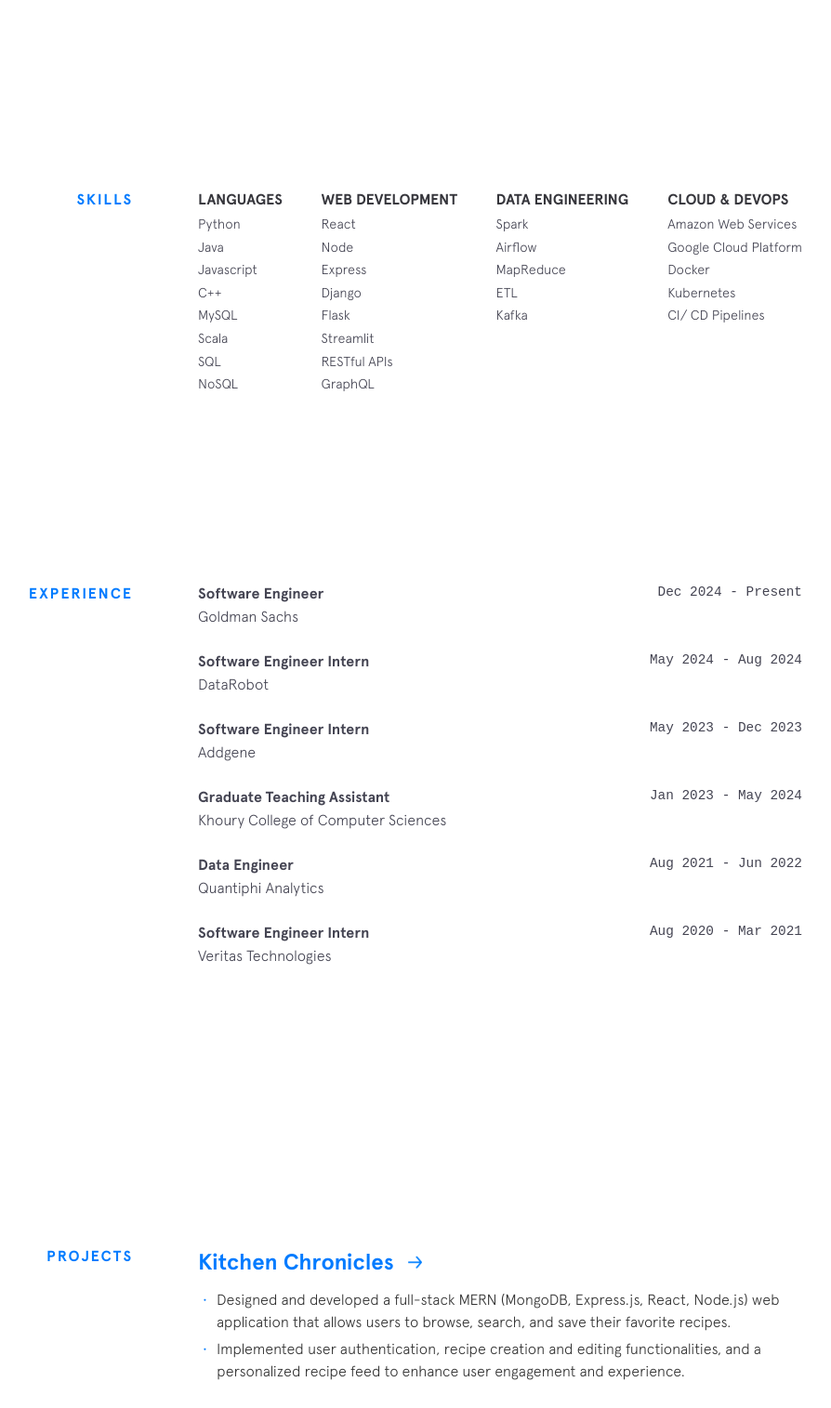
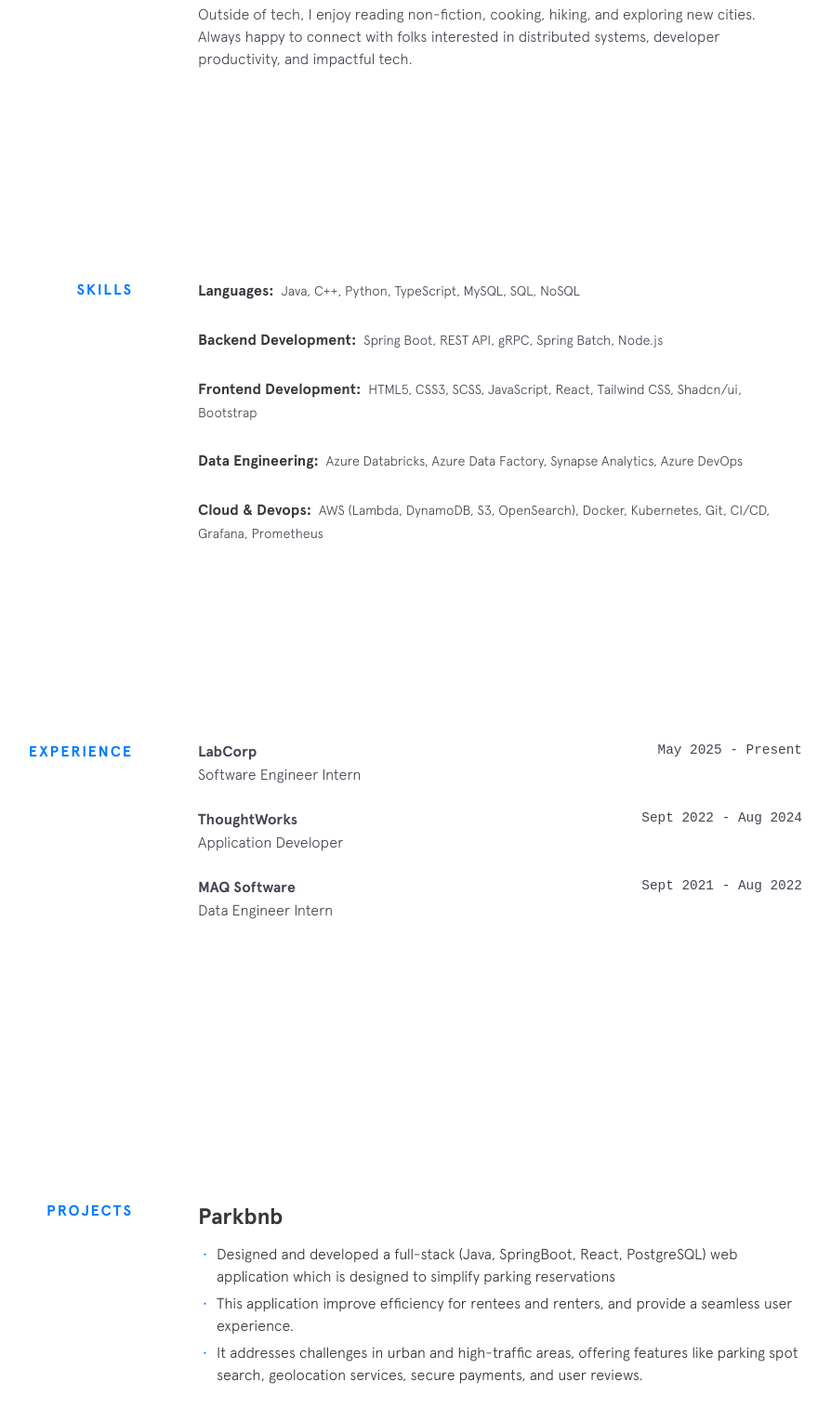
Before and after one commit to shreya2430/Portfolio, a Gatsby site: page / in a window 1280 px wide. Shown: the part 1285-2800 px from the top of the page at 93% size, without its empty margins (237-1131 px from the left). Built offline with nearby package versions, Linux system fonts and the light colour scheme; Gatsby itself is replaced by a stand-in of ours.

Commit message:
update portfolio

```diff
--- a/src/components/background/background.js
+++ b/src/components/background/background.js
@@ -2,10 +2,11 @@
 
 const backgroundData = {
   title: "Background",
-  part1: "I'm a Software Engineer at Goldman Sachs, where I build compliance monitoring systems. After completing my Master's in Computer Science from Northeastern University, I've had the opportunity to work across diverse domains - from healthcare tech at Addgene to data engineering at Quantiphi, and now fintech at Goldman Sachs.",
-  part2: "My work focuses on developing scalable backend systems and cloud infrastructure. I enjoy tackling complex problems using technologies like Java, Spring Boot, and Kubernetes, while always keeping an eye on system reliability and performance.",
-  part3: "When I'm not coding or exploring new technologies, you'll find me reading non-fiction books, hiking new trails, or out on a run. I believe the best engineering solutions come from a well-balanced mind.",
-  part4: "Always excited to connect with fellow tech enthusiasts and discuss innovations in distributed systems, cloud architecture, or financial technology."
+  part1: "I'm a Software Developer with 2+ years of experience across backend development, cloud systems, and data engineering. I've worked on high-scale healthcare systems at LabCorp processing 70+ million records daily, while pursuing my Master's in Software Engineering Systems at Northeastern University.",
+  part2: "Previously, I worked as a Java Application Developer at ThoughtWorks, building scalable applications with Spring Boot and gRPC, achieving 90%+ test coverage and improving deployment efficiency by 30% through Kubernetes optimization.",
+  part2_5: "I also have experience as a Data Engineer at MAQ Software, where I built optimized ETL pipelines on Azure, resulting in 50% faster execution and significant cost savings.",
+  part3: "I love building backend systems that solve real-world problems, especially using Java, Spring Boot, AWS, and Kubernetes. I'm passionate about clean code, test-driven development, and delivering production-ready systems with performance and reliability in mind.",
+  part4: "Outside of tech, I enjoy reading non-fiction, cooking, hiking, and exploring new cities. Always happy to connect with folks interested in distributed systems, developer productivity, and impactful tech."
 };
 
 const Background = () => (
@@ -14,6 +15,7 @@
     <div className="section__content">
       <p>{backgroundData.part1}</p>
       <p>{backgroundData.part2}</p>
+      <p>{backgroundData.part2_5}</p>
       <p>{backgroundData.part3}</p>
       <p>{backgroundData.part4}</p>
     </div>
--- a/src/components/experience/experience.js
+++ b/src/components/experience/experience.js
@@ -1,44 +1,25 @@
 import * as React from "react"
 import "./experience.scss"
 
-
 const experienceData = [
   {
-    "company": "Software Engineer",
-    "url": "https://www.goldmansachs.com/",
-    "time": "Dec 2024 - Present",
-    "position": "Goldman Sachs"
+    "company": "LabCorp",
+    "url": "https://www.labcorp.com/",
+    "time": "May 2025 - Present",
+    "position": "Software Engineer Intern"
   },
   {
-    "company": "Software Engineer Intern",
-    "url": "https://www.datarobot.com/",
-    "time": "May 2024 - Aug 2024",
-    "position": "DataRobot"
+    "company": "ThoughtWorks",
+    "url": "https://www.thoughtworks.com/",
+    "time": "Sept 2022 - Aug 2024",
+    "position": "Application Developer"
   },
   {
-    "company": "Software Engineer Intern",
-    "url": "https://addgene.org/",
-    "time": "May 2023 - Dec 2023",
-    "position": "Addgene"
-  },
-  {
-    "company": "Graduate Teaching Assistant",
-    "url": "https://www.khoury.northeastern.edu/",
-    "time": "Jan 2023 - May 2024",
-    "position": "Khoury College of Computer Sciences"
-  },
-  {
-    "company": "Data Engineer",
-    "url": "https://quantiphi.com/",
-    "time": "Aug 2021 - Jun 2022",
-    "position": "Quantiphi Analytics"
-  },
-  {
-    "company": "Software Engineer Intern",
-    "url": "https://www.veritas.com/",
-    "time": "Aug 2020 - Mar 2021",
-    "position": "Veritas Technologies"
-  },
+    "company": "MAQ Software",
+    "url": "https://maqsoftware.com/",
+    "time": "Sept 2021 - Aug 2022",
+    "position": "Data Engineer Intern"
+  }
 ]
 
 const Experience = () => (
--- a/src/components/footer/footer.js
+++ b/src/components/footer/footer.js
@@ -4,27 +4,27 @@
 const socialData = [
   {
     "title": "email",
-    "url": "mailto:amoddhopavkar2@gmail.com"
+    "url": "mailto:shreyawanisha1221@gmail.com"
   },
   {
     "title": "github",
-    "url": "https://github.com/amoddhopavkar2"
+    "url": "https://github.com/shreya2430"
   },
   {
     "title": "linkedin",
-    "url": "https://www.linkedin.com/in/amoddho2/"
+    "url": "https://www.linkedin.com/in/shreya-wanisha/"
   },
 ]
 const Footer = () => (
   <footer className="footer">
     <div className="footer__copyright">
       <div className="top">
-        <span>Developed by&nbsp;</span>
+        <span>Developed by &nbsp;</span>
       </div>
       <div className="bottom">
-        <span>Amod Dhopavkar</span>
+        <span>Shreya Wanisha</span>
         <img className="emoji" src="./images/emojis/rockon.png" alt="emoji"/>
-          <span>2024</span>
+          <span>2025</span>
       </div>
     </div>
     <div className="footer__links">
--- a/src/components/four-zero-four/four-zero-four.js
+++ b/src/components/four-zero-four/four-zero-four.js
@@ -4,7 +4,7 @@
 const FourZeroFour = () => (
   <>
     <body className="not-found">
-      <div className="name">Amod Dhopavkar</div>
+      <div className="name">Shreya Wanisha</div>
       <img src="../images/emojis/thinking-face.png" alt=""/>
       <h1>Hmmm...</h1>
       <h2>Looks like there's nothing here.<br/>Maybe you should go back <a href="/">home</a>.</h2>
--- a/src/components/projects/projects.js
+++ b/src/components/projects/projects.js
@@ -3,61 +3,67 @@
 
 const projectsData = [
   {
-    "name": "Kitchen Chronicles",
-    "url": "https://amoddhopavkar-kitchenchronicles.netlify.app/search",
+    "name": "Parkbnb",
+    // "url": "https://amoddhopavkar-kitchenchronicles.netlify.app/search",
     "description": [
-      "Designed and developed a full-stack MERN (MongoDB, Express.js, React, Node.js) web application that allows users to browse, search, and save their favorite recipes.",
-      "Implemented user authentication, recipe creation and editing functionalities, and a personalized recipe feed to enhance user engagement and experience.",
+      "Designed and developed a full-stack (Java, SpringBoot, React, PostgreSQL) web application which is designed to simplify parking reservations",
+      "This application improve efficiency for rentees and renters, and provide a seamless user experience.",
+      "It addresses challenges in urban and high-traffic areas, offering features like parking spot search, geolocation services, secure payments, and user reviews.",
     ],
-    "githubUrl": "https://github.com/amoddhopavkar2/kitchen-chronicles-react-app",
+    "githubUrl": "https://github.com/shreya2430/Parkbnb",
+    "used": [
+      {"thing": "Java"},
+      {"thing": "SpringBoot"},
+      {"thing": "React"},
+      {"thing": "PostgreSQL"},
+      {"thing": "Google Maps API"},
+      {"thing": "Stripe payments"},
+    ]
+  },
+  {
+    "name": "TrueVoice",
+    "description": [
+      "TrueVoice is a user-friendly platform that revolutionizes how businesses collect and showcase customer testimonials. ",
+      "This intuitive solution streamlines the process of gathering authentic video and text testimonials, allowing companies to effortlessly capture the genuine voices of their satisfied customers.",
+      "With its easy-to-use interface, customizable collection forms, and seamless website integration, TrueVoice empowers businesses to leverage powerful social proof, build trust, and boost conversions."
+    ],
+    "githubUrl": "https://github.com/shreya2430/TrueVoices",
     "used": [
       {"thing": "MongoDB"},
       {"thing": "Node.js"},
       {"thing": "React"},
-      {"thing": "Express"},
-      {"thing": "Redux.js"},
-      {"thing": "REST APIs"},
+      {"thing": "Stripe"},
+      {"thing": "Vite PWA"},
     ]
   },
   {
-    "name": "Collaborative Code Editor",
+    "name": "PresenceHub - Attendance Management System",
     "description": [
-      "Engineered a real-time collaborative coding environment where multiple users can simultaneously edit and debug code, fostering teamwork and productivity.",
-      "Leveraged WebSockets for instant communication and implemented syntax highlighting and code completion features to enhance the coding experience.",
+      "Built a full-stack web-based Attendance Management System designed for educational institutions to streamline student attendance tracking.",
+      "The application provides role-based functionalities for Admins, Faculty, and Students, including QR-based attendance marking, detailed reporting, and secure authentication.",
     ],
+    "githubUrl": "https://github.com/shreya2430/PresenceHub",
     "used": [
-      {"thing": "WebSockets"},
-      {"thing": "Node.js"},
-      {"thing": "React"},
-      {"thing": "Prism.js"},
-      {"thing": "Monaco Editor"},
+      {"thing": "Spring Boot"},
+      {"thing": "MYSQL"},
+      {"thing": "JSP,"},
+      {"thing": "Bootstrap"},
+      {"thing": "AJAX"},
     ]
   },
   {
-    "name": "E-Inventory Management System",
+    "name": "Monte Carlo Tree Search Games – TicTacToe & Checkers",
     "description": [
-      "Built a scalable and efficient inventory management system deployed on AWS, leveraging RDS for reliable data storage and Flask for a RESTful API backend.",
-      "The system streamlines product tracking, order processing, and generates automated reports for data-driven insights.",
+      "This project implements TicTacToe and Checkers using the Monte Carlo Tree Search (MCTS) algorithm.",
+      "It includes complete game logic, a GUI built with Java Swing, benchmarking tools, and analysis of performance based on iteration counts.",
     ],
-    "used": [
-      {"thing": "Amazon Web Services (AWS)"},
-      {"thing": "SQL"},
-      {"thing": "Python"},
-      {"thing": "Flask"},
-    ]
-  },
-  {
-    "name": "MoneyMagnet: Stock Market Portfolio Management & Simulation",
-    "description": [
-      "Developed a Java application adhering to the MVC architectural pattern, providing users with real-time stock information and portfolio management capabilities.",
-      "Integrated the Alphavantage API for seamless data fetching and implemented comprehensive JUnit tests to ensure code quality and robustness.",
-    ],
+    "githubUrl": "https://github.com/shreya2430/TicTacToe-and-Checkers-using-MCTS",
     "used": [
       {"thing": "Java"},
       {"thing": "Java - Swing"},
       {"thing": "JUnit"},
-      {"thing": "REST APIs"},
-      {"thing": "Agile Methodologies"},
+      {"thing": "MCTS Algorithm"},
+      {"thing": "Benchmarking Tools"},
     ]
   },
 ]
--- a/src/components/seo.js
+++ b/src/components/seo.js
@@ -1,10 +1,10 @@
 import * as React from "react"
 
 const seoData = {
-  "title": "Amod Dhopavkar",
-  "description": "Amod Dhopavkar is budding Software Developer with a keen interest in data/ backend technologies.",
-  "author": "Amod Dhopavkar",
-  "siteUrl": "https://amoddhopavkar.me",
+  "title": "Shreya Wanisha",
+  "description": "Shreya Wanisha is budding full stack Developer with a keen interest in backend technologies.",
+  "author": "Shreya Wanisha",
+  // "siteUrl": "https://amoddhopavkar.me",
 }
 
 const Seo = () => (
--- a/src/components/skills/skills.js
+++ b/src/components/skills/skills.js
@@ -3,13 +3,15 @@
 
 const skillsData = {
   "languagesTitle": "Languages",
-  "languages": ["Python", "Java", "Javascript", "C++", "MySQL", "Scala", "SQL", "NoSQL"],
-  "frameworksTitle": "Web Development",
-  "frameworks": ["React", "Node", "Express", "Django", "Flask", "Streamlit", "RESTful APIs", "GraphQL"],
+  "languages": ["Java", "C++", "Python", "TypeScript", "MySQL", "SQL", "NoSQL"],
+  "backendFrameworksTitle": "Backend Development",
+  "backendFrameworks": ["Spring Boot", "REST API", "gRPC", "Spring Batch", "Node.js"],
+  "frontendFrameworksTitle": "Frontend Development",
+  "frontendFrameworks": ["HTML5", "CSS3", "SCSS", "JavaScript", "React", "Tailwind CSS", "Shadcn/ui", "Bootstrap"],
   "toolsTitle": "Data Engineering",
-  "tools": ["Spark", "Airflow", "MapReduce", "ETL", "Kafka"],
+  "tools": ["Azure Databricks", "Azure Data Factory", "Synapse Analytics", "Azure DevOps"],
   "designTitle": "Cloud & Devops",
-  "design": ["Amazon Web Services", "Google Cloud Platform", "Docker", "Kubernetes", "CI/ CD Pipelines"],
+  "design": ["AWS (Lambda, DynamoDB, S3, OpenSearch)", "Docker", "Kubernetes", "Git", "CI/CD", "Grafana", "Prometheus"],
 }
 
 const Skills = () => (
@@ -18,28 +20,28 @@
     <div className="section__content">
       <div className="skillz">
         <div className="skillz__category">
-          <div className="skillz__category__label">{skillsData.languagesTitle}</div>
-          <ul>
-            {skillsData.languages.map((data) => <li className="skillz__category__item">{data}</li>)}
-          </ul>
+          <span className="skillz__category__label">{skillsData.languagesTitle}:</span>
+          <span className="skillz__category__items">{skillsData.languages.join(", ")}</span>
         </div>
+
         <div className="skillz__category">
-          <div className="skillz__category__label">{skillsData.frameworksTitle}</div>
-          <ul>
-            {skillsData.frameworks.map((data) => <li className="skillz__category__item">{data}</li>)}
-          </ul>
+          <span className="skillz__category__label">{skillsData.backendFrameworksTitle}:</span>
+          <span className="skillz__category__items">{skillsData.backendFrameworks.join(", ")}</span>
         </div>
+
         <div className="skillz__category">
-          <div className="skillz__category__label">{skillsData.toolsTitle}</div>
-          <ul>
-            {skillsData.tools.map((data) => <li className="skillz__category__item">{data}</li>)}
-          </ul>
+          <span className="skillz__category__label">{skillsData.frontendFrameworksTitle}:</span>
+          <span className="skillz__category__items">{skillsData.frontendFrameworks.join(", ")}</span>
         </div>
+
         <div className="skillz__category">
-          <div className="skillz__category__label">{skillsData.designTitle}</div>
-          <ul>
-            {skillsData.design.map((data) => <li className="skillz__category__item">{data}</li>)}
-          </ul>
+          <span className="skillz__category__label">{skillsData.toolsTitle}:</span>
+          <span className="skillz__category__items">{skillsData.tools.join(", ")}</span>
+        </div>
+
+        <div className="skillz__category">
+          <span className="skillz__category__label">{skillsData.designTitle}:</span>
+          <span className="skillz__category__items">{skillsData.design.join(", ")}</span>
         </div>
       </div>
     </div>
--- a/src/components/skills/skills.scss
+++ b/src/components/skills/skills.scss
@@ -1,25 +1,27 @@
 @import "src/scss/globals";
+
 .skills {
   .skillz {
     display: flex;
-    justify-content: space-between;
-    @include weird-medium {
-      flex-wrap: wrap;
-    }
+    flex-direction: column;
+    gap: 1rem;
+
     &__category {
-      @include weird-medium {
-        width: 47%;
-        margin-right: 5px;
-        margin-bottom: 25px;
-      }
+      display: block; // Change to block layout
+      margin-bottom: 0.75rem;
+
       &__label {
         font-weight: 700;
         color: $black;
-        text-transform: uppercase;
+        display: inline;
+        margin-right: 0.5rem;
       }
-      &__item {
-        margin: 3px 0;
+
+      &__items {
         font-size: 0.9rem;
+        // color: lighten($black, 20%);
+        line-height: 1.4;
+        display: inline;
       }
     }
   }
```
Also changed, not shown: src/components/intro/intro.js (+4 -4 lines), src/img/profile.jpg, 2 other files.
